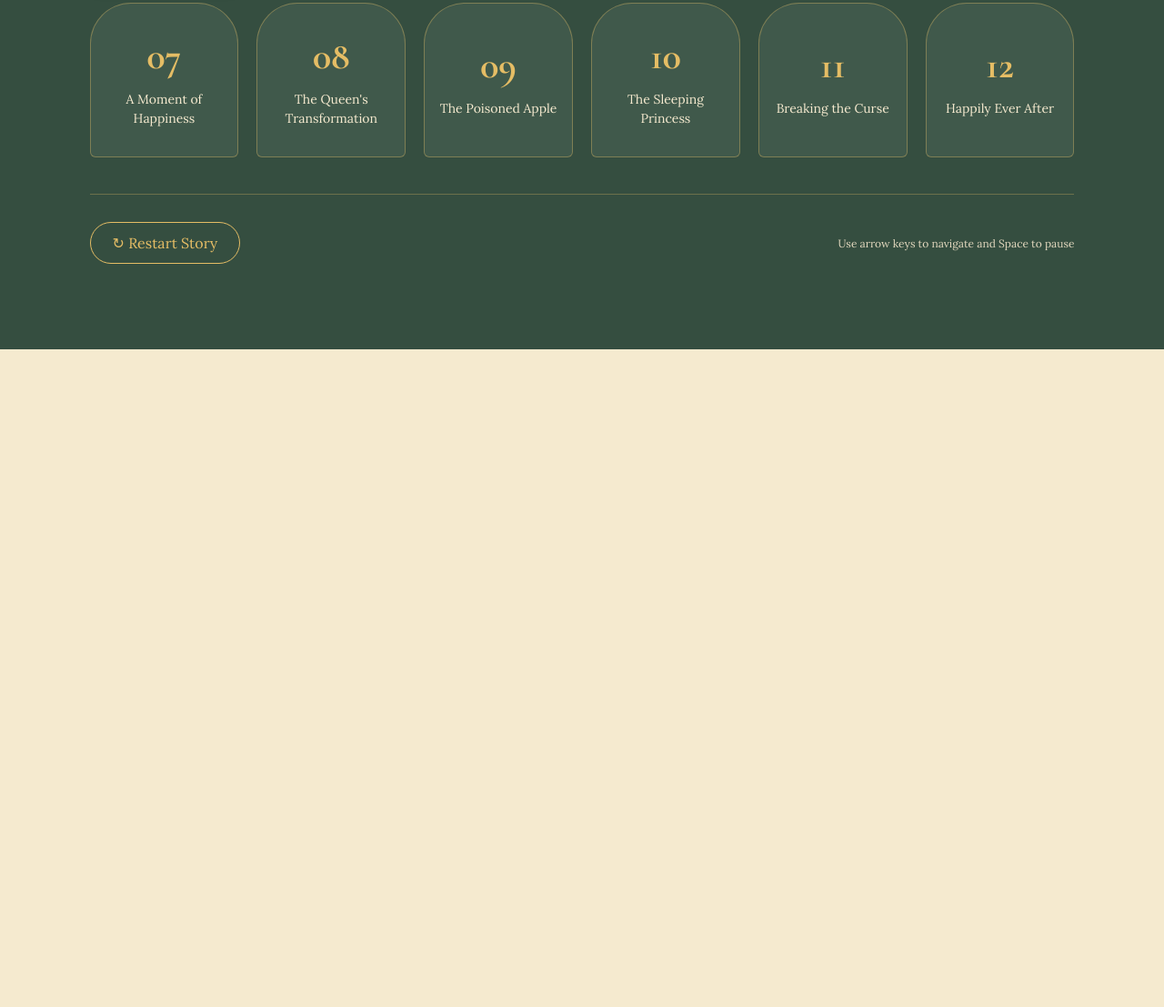
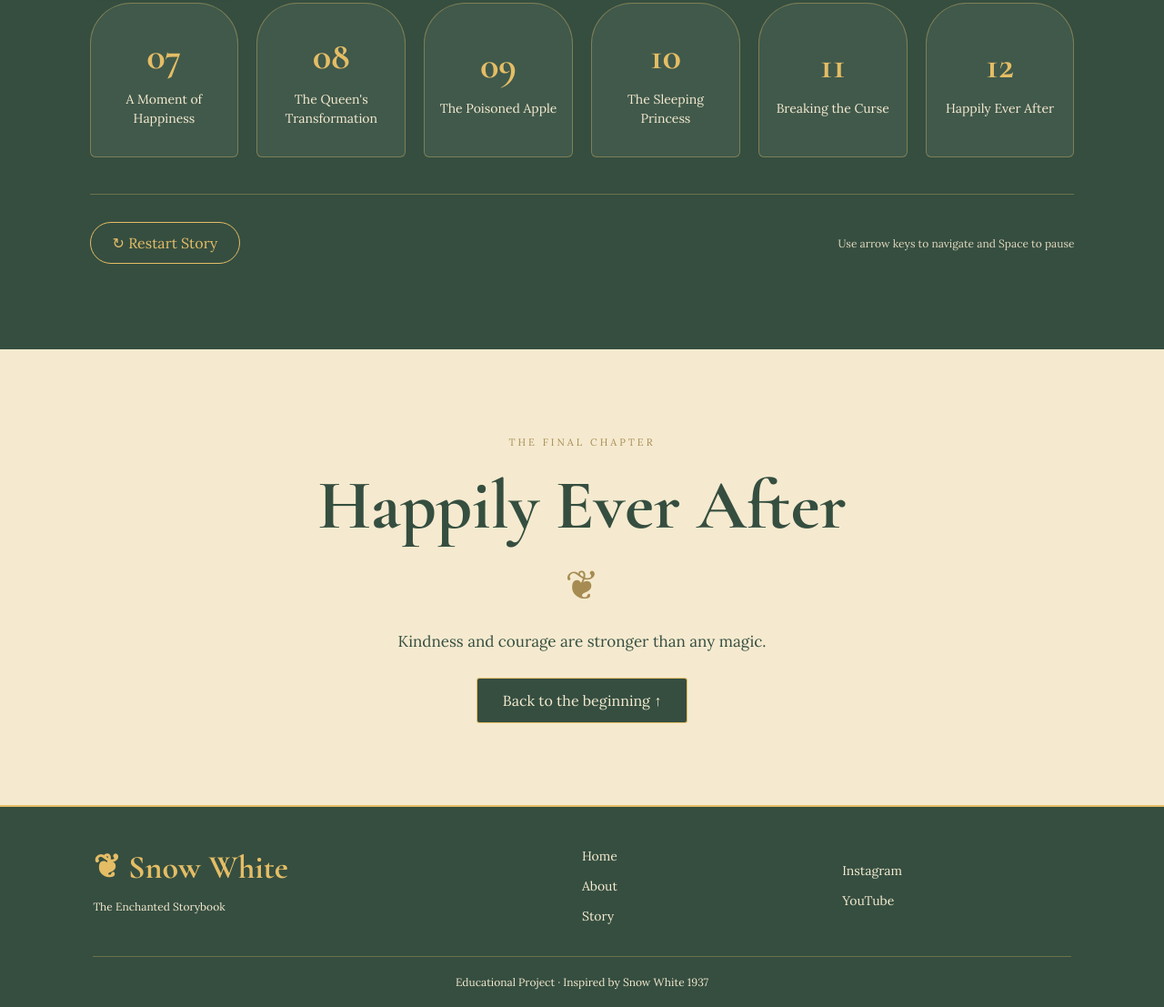
Before and after one commit to 24-101516-commits/storytelling, a plain HTML site: page index.html in a window 1280 px wide. Shown: the part 4292-5399 px from the top of the page at 91% size. Before the commit the page ends 4676 px from the top, so only its background shows below. Drawn offline with nearby package versions, Linux system fonts and the light colour scheme.

Commit message:
Add story ending and bilingual footer

```diff
--- a/index.html
+++ b/index.html
@@ -182,7 +182,29 @@
 </div>
 </section>
 </main>
-
+<section id="ending">
+<span class="eyebrow" data-ar="نهاية الحكاية" data-en="THE FINAL CHAPTER">THE FINAL CHAPTER</span>
+<h2 data-ar="وعاشوا في سعادة للأبد" data-en="Happily Ever After">Happily Ever After</h2>
+<div class="ending-decoration">❦</div>
+<p data-ar="الطيبة والشجاعة أقوى من أي سحر." data-en="Kindness and courage are stronger than any magic.">Kindness and courage are stronger than any magic.</p>
+<a class="button" href="#home" data-ar="العودة للبداية ↑" data-en="Back to the beginning ↑">Back to the beginning ↑</a>
+</section>
+<footer id="contact">
+<div>
+<h2 data-ar="❦ سنو وايت" data-en="❦ Snow White">❦ Snow White</h2>
+<small data-ar="كتاب الحكايات المسحورة" data-en="The Enchanted Storybook">The Enchanted Storybook</small>
+</div>
+<div class="footer-links">
+<a href="#home" data-ar="الرئيسية" data-en="Home">Home</a>
+<a href="#about" data-ar="عن القصة" data-en="About">About</a>
+<a href="#story" data-ar="الحكاية" data-en="Story">Story</a>
+</div>
+<div class="footer-social">
+<a href="https://www.instagram.com/disney/" target="_blank" rel="noopener" data-ar="إنستغرام" data-en="Instagram">Instagram</a>
+<a href="https://www.youtube.com/@Disney" target="_blank" rel="noopener" data-ar="يوتيوب" data-en="YouTube">YouTube</a>
+</div>
+<p class="copyright" data-ar="مشروع تعليمي · مستوحى من فيلم سنو وايت ١٩٣٧" data-en="Educational Project · Inspired by Snow White 1937">Educational Project · Inspired by Snow White 1937</p>
+</footer>
 <script src="script.js"></script>
 </body>
 </html>
--- a/style.css
+++ b/style.css
@@ -769,6 +769,87 @@ font-size:19px;
 html[lang="ar"] .story-tools span{
 font-size:16px;
 }
+#ending{
+background:var(--paper);
+color:var(--forest);
+padding:90px 8%;
+text-align:center;
+}
+#ending .eyebrow{
+color:#a68c53;
+}
+#ending h2{
+font-size:clamp(45px,6vw,85px);
+line-height:1.1;
+margin:20px 0;
+}
+#ending p{
+font-size:17px;
+line-height:1.8;
+}
+.ending-decoration{
+font-size:45px;
+color:#a68c53;
+margin:15px 0;
+animation:sealFloat 4s ease-in-out infinite;
+}
+#ending .button{
+background:var(--forest);
+color:var(--paper);
+}
+#ending .button:hover{
+background:var(--gold);
+color:var(--forest);
+}
+#contact{
+display:grid;
+grid-template-columns:2fr 1fr 1fr;
+gap:35px;
+background:var(--forest);
+color:var(--paper);
+padding:45px 8% 20px;
+border-top:2px solid var(--gold);
+}
+#contact h2{
+font-size:36px;
+color:var(--gold);
+margin-bottom:10px;
+}
+#contact small{
+font-size:12px;
+}
+.footer-links,.footer-social{
+display:flex;
+flex-direction:column;
+gap:15px;
+justify-content:center;
+}
+#contact a{
+font-size:14px;
+transition:color .3s;
+}
+#contact a:hover{
+color:var(--gold);
+}
+.copyright{
+grid-column:1/-1;
+text-align:center;
+border-top:1px solid #e5bd6550;
+padding-top:20px;
+font-size:12px;
+}
+html[lang="ar"] #ending h2{
+line-height:1.4;
+}
+html[lang="ar"] #ending p{
+font-size:20px;
+}
+html[lang="ar"] #contact small{
+font-size:15px;
+}
+html[lang="ar"] #contact a{
+font-size:16px;
+}
 @keyframes heroMove{
 from{
 transform:scale(1);
```
